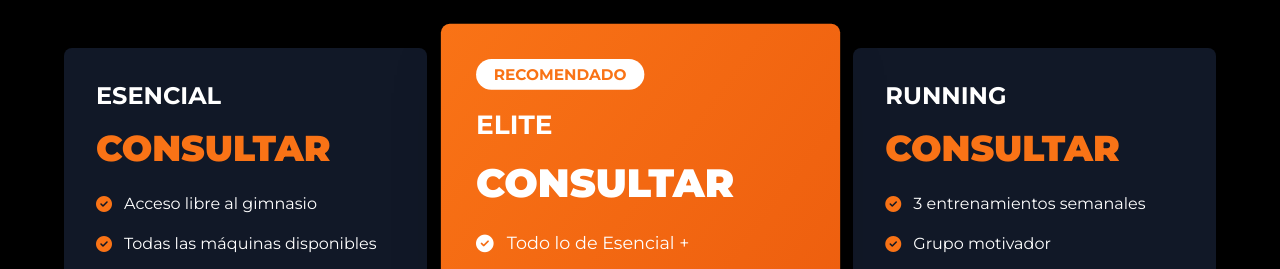
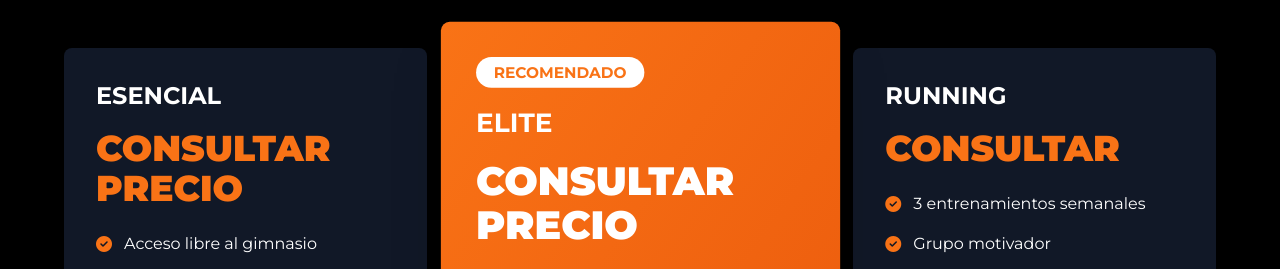
Before and after one commit to SIgnacioColletti/atenaz-gym, a plain HTML site: page index.html in a window 1280 px wide. Shown: the part 2280-2549 px from the top of the page. Drawn offline with nearby package versions, Linux system fonts and the light colour scheme.

Commit message:
correccion de errrores

```diff
--- a/index.html
+++ b/index.html
@@ -291,7 +291,7 @@
                 <div class="plan-card bg-gray-900 rounded-lg p-8">
                     <h3 class="text-2xl font-bold mb-4">ESENCIAL</h3>
                     <div class="text-4xl font-black text-orange-500 mb-6">
-                        CONSULTAR
+                        CONSULTAR PRECIO
                     </div>
                     <ul class="space-y-4 mb-8">
                         <li class="flex items-center">
@@ -325,7 +325,7 @@
                     </div>
                     <h3 class="text-2xl font-bold mb-4">ELITE</h3>
                     <div class="text-4xl font-black mb-6">
-                        CONSULTAR
+                        CONSULTAR PRECIO
                     </div>
                     <ul class="space-y-4 mb-8">
                         <li class="flex items-center">
@@ -446,7 +446,7 @@
                 <!-- Formulario -->
                 <div class="bg-white rounded-lg shadow-lg p-8">
                     <h3 class="text-2xl font-bold mb-6">Solicitá tu clase de prueba gratis</h3>
-                    <form action="https://formspree.io/f/TUCODIGO" method="POST" class="space-y-4">
+                    <form action="https://formspree.io/f/xnnevege" method="POST" class="space-y-4">
                         <div>
                             <input type="text" name="nombre" placeholder="Nombre completo" required
                                 class="w-full px-4 py-3 border border-gray-300 rounded-lg focus:ring-2 focus:ring-orange-500 focus:outline-none">
```
